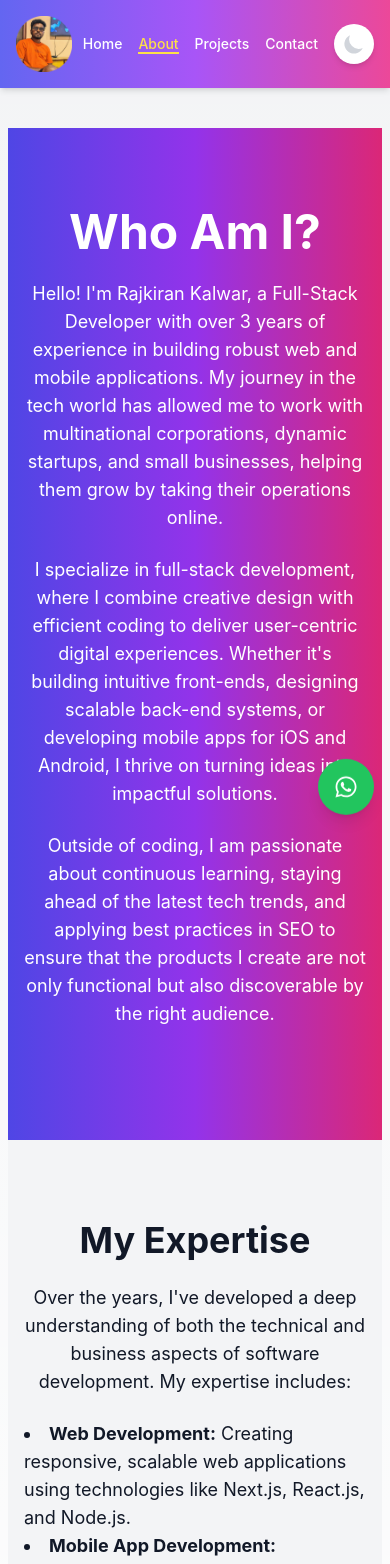
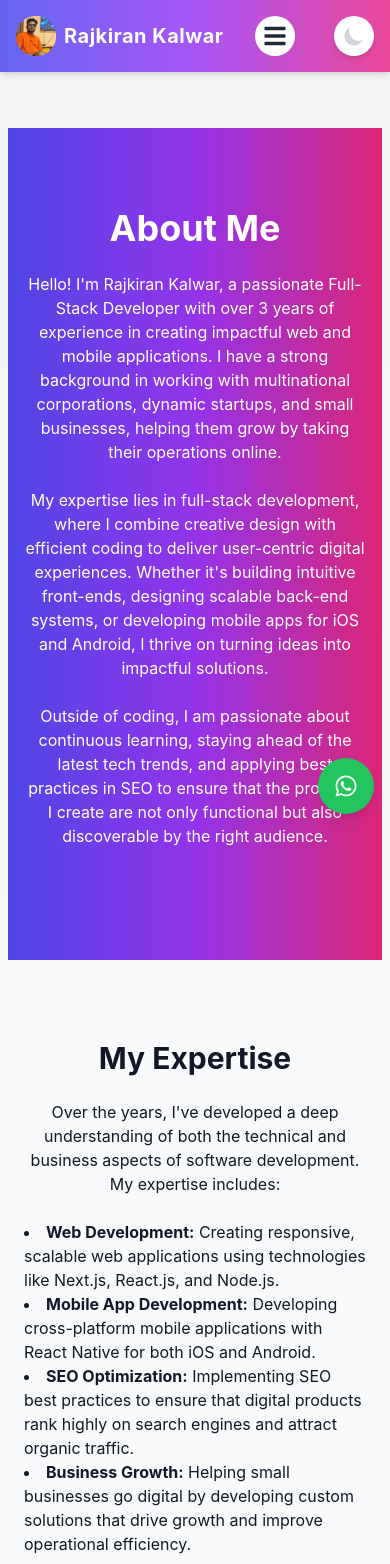
Before and after one commit to raj-bhai/my-portfolio, a Next.js app: page /about in a window 390 px wide. Shown: the top 1564 px of the page. Built offline with nearby package versions, Linux system fonts and the light colour scheme.

Commit message:
ui enhancement

```diff
--- a/app/about/page.js
+++ b/app/about/page.js
@@ -1,4 +1,6 @@
+"use client"
 import Head from "next/head";
+import { motion } from "framer-motion";
 
 export default function About() {
   return (
@@ -12,72 +14,78 @@ export default function About() {
       </Head>
       <div className="min-h-screen flex flex-col">
         {/* First Section with Gradient Background */}
-        <section className="flex-grow text-center py-20 px-4 bg-gradient-to-r from-indigo-600 via-purple-600 to-pink-600 dark:from-indigo-800 dark:via-purple-800 dark:to-pink-800 text-white">
+        <motion.section
+          className="flex-grow text-center py-20 px-4 bg-gradient-to-r from-indigo-600 via-purple-600 to-pink-600 dark:from-indigo-800 dark:via-purple-800 dark:to-pink-800 text-white"
+          initial={{ opacity: 0, y: 50 }}
+          animate={{ opacity: 1, y: 0 }}
+          transition={{ duration: 0.5 }}
+        >
           <div className="max-w-4xl mx-auto">
-            <h1 className="text-5xl font-bold mb-6">Who Am I?</h1>
-            <p className="text-lg mb-6">
-              Hello! I&apos;m Rajkiran Kalwar, a Full-Stack Developer with over
-              3 years of experience in building robust web and mobile
-              applications. My journey in the tech world has allowed me to work
-              with multinational corporations, dynamic startups, and small
-              businesses, helping them grow by taking their operations online.
+            <h1 className="text-4xl sm:text-5xl font-bold mb-6">About Me</h1>
+            <p className="text-base sm:text-lg mb-6">
+              Hello! I&apos;m Rajkiran Kalwar, a passionate Full-Stack Developer with over 3 years of experience in creating impactful web and mobile applications. I have a strong background in working with multinational corporations, dynamic startups, and small businesses, helping them grow by taking their operations online.
             </p>
-            <p className="text-lg mb-6">
-              I specialize in full-stack development, where I combine creative
-              design with efficient coding to deliver user-centric digital
-              experiences. Whether it&apos;s building intuitive front-ends,
-              designing scalable back-end systems, or developing mobile apps for
-              iOS and Android, I thrive on turning ideas into impactful
-              solutions.
+            <p className="text-base sm:text-lg mb-6">
+              My expertise lies in full-stack development, where I combine creative design with efficient coding to deliver user-centric digital experiences. Whether it&apos;s building intuitive front-ends, designing scalable back-end systems, or developing mobile apps for iOS and Android, I thrive on turning ideas into impactful solutions.
             </p>
-            <p className="text-lg mb-8">
-              Outside of coding, I am passionate about continuous learning,
-              staying ahead of the latest tech trends, and applying best
-              practices in SEO to ensure that the products I create are not only
-              functional but also discoverable by the right audience.
+            <p className="text-base sm:text-lg mb-8">
+              Outside of coding, I am passionate about continuous learning, staying ahead of the latest tech trends, and applying best practices in SEO to ensure that the products I create are not only functional but also discoverable by the right audience.
             </p>
           </div>
-        </section>
+        </motion.section>
 
         {/* Second Section with Light/Dark Theme Support */}
-        <section className="flex-grow text-center py-20 px-4 bg-gray-100 dark:bg-gray-900 text-gray-900 dark:text-gray-100">
+        <motion.section
+          className="flex-grow text-center py-20 px-4 bg-gray-50 dark:bg-gray-900 text-gray-900 dark:text-gray-100"
+          initial={{ opacity: 0, y: 50 }}
+          animate={{ opacity: 1, y: 0 }}
+          transition={{ duration: 0.5, delay: 0.2 }}
+        >
           <div className="max-w-4xl mx-auto">
-            <h2 className="text-4xl font-bold mb-6">My Expertise</h2>
-            <p className="text-lg mb-6">
-              Over the years, I&apos;ve developed a deep understanding of both
-              the technical and business aspects of software development. My
-              expertise includes:
+            <h2 className="text-3xl sm:text-4xl font-bold mb-6">My Expertise</h2>
+            <p className="text-base sm:text-lg mb-6">
+              Over the years, I&apos;ve developed a deep understanding of both the technical and business aspects of software development. My expertise includes:
             </p>
-            <ul className="list-disc list-inside text-left mx-auto mb-6 text-lg">
+            <ul className="list-disc list-inside text-left mx-auto mb-6 text-base sm:text-lg">
               <li>
-                <strong>Web Development:</strong> Creating responsive, scalable
-                web applications using technologies like Next.js, React.js, and
-                Node.js.
+                <strong>Web Development:</strong> Creating responsive, scalable web applications using technologies like Next.js, React.js, and Node.js.
               </li>
               <li>
-                <strong>Mobile App Development:</strong> Developing
-                cross-platform mobile applications with React Native for both
-                iOS and Android.
+                <strong>Mobile App Development:</strong> Developing cross-platform mobile applications with React Native for both iOS and Android.
               </li>
               <li>
-                <strong>SEO Optimization:</strong> Implementing SEO best
-                practices to ensure that digital products rank highly on search
-                engines and attract organic traffic.
+                <strong>SEO Optimization:</strong> Implementing SEO best practices to ensure that digital products rank highly on search engines and attract organic traffic.
               </li>
               <li>
-                <strong>Business Growth:</strong> Helping small businesses go
-                digital by developing custom solutions that drive growth and
-                improve operational efficiency.
+                <strong>Business Growth:</strong> Helping small businesses go digital by developing custom solutions that drive growth and improve operational efficiency.
               </li>
             </ul>
-            <p className="text-lg mb-8">
-              My goal is to deliver clean, maintainable code that solves current
-              challenges while being adaptable to future needs. I believe in the
-              power of collaboration and am committed to turning your vision
-              into a reality through innovative, scalable software solutions.
+            <p className="text-base sm:text-lg mb-8">
+              My goal is to deliver clean, maintainable code that solves current challenges while being adaptable to future needs. I believe in the power of collaboration and am committed to turning your vision into a reality through innovative, scalable software solutions.
             </p>
           </div>
-        </section>
+        </motion.section>
+
+        {/* Third Section with Visual Elements */}
+        <motion.section
+          className="flex-grow text-center py-20 px-4 bg-white dark:bg-gray-800 text-gray-900 dark:text-gray-100"
+          initial={{ opacity: 0, y: 50 }}
+          animate={{ opacity: 1, y: 0 }}
+          transition={{ duration: 0.5, delay: 0.4 }}
+        >
+          <div className="max-w-4xl mx-auto">
+            <h2 className="text-3xl sm:text-4xl font-bold mb-6">My Journey</h2>
+            <p className="text-base sm:text-lg mb-6">
+              My journey in the tech world began with a curiosity for how things work and a desire to create. Over the years, I have honed my skills through various projects and collaborations, constantly pushing the boundaries of what&apos;s possible.
+            </p>
+            <p className="text-base sm:text-lg mb-6">
+              From building my first website to developing complex applications for clients worldwide, my journey has been one of growth, learning, and innovation. I am driven by a passion for technology and a commitment to excellence in everything I do.
+            </p>
+            <p className="text-base sm:text-lg mb-8">
+              Today, I continue to explore new technologies, take on challenging projects, and collaborate with talented individuals to create solutions that make a difference. Let&apos;s connect and create something amazing together!
+            </p>
+          </div>
+        </motion.section>
       </div>
     </>
   );
--- a/components/FeaturedProjects.js
+++ b/components/FeaturedProjects.js
@@ -101,7 +101,7 @@ export default function FeaturedProjects() {
 
       {/* See All Projects Link */}
       <div className="text-center mt-8">
-        <Link href="/projects" className="text-gradient">
+        <Link href="/projects" className="px-6 py-3 bg-white text-blue-600 font-semibold rounded-full shadow-xl hover:bg-blue-200 transition duration-200 ease-in-out transform hover:scale-105">
           See All Projects
         </Link>
       </div>
--- a/components/Header.js
+++ b/components/Header.js
@@ -2,7 +2,7 @@
 
 import { useState, useEffect } from "react";
 import { SunIcon, MoonIcon } from "@heroicons/react/solid";
-import { FaUserTie } from "react-icons/fa";
+import { FaBars, FaTimes } from "react-icons/fa";
 import Link from "next/link";
 import Image from "next/image";
 import { usePathname } from "next/navigation";
@@ -15,6 +15,7 @@ export default function Header() {
     return true;
   });
 
+  const [menuOpen, setMenuOpen] = useState(false);
   const pathname = usePathname(); // Use Next.js hook to get the current path.
 
   useEffect(() => {
@@ -31,26 +32,30 @@ export default function Header() {
     setDarkMode(!darkMode);
   };
 
+  const toggleMenu = () => {
+    setMenuOpen(!menuOpen);
+  };
+
   return (
     <header className="fixed top-0 left-0 right-0 bg-gradient-to-r from-indigo-500 via-purple-500 to-pink-500 dark:from-gray-800 dark:via-gray-700 dark:to-gray-600 p-4 text-white shadow-md z-50">
       <nav className="container mx-auto flex justify-between items-center">
-        {/* Icon and branding */}
-        <div className="flex items-center space-x-2 w-14">
+        {/* Logo and branding */}
+        <div className="flex items-center space-x-2">
           <Link href="/">
             <Image
               src="/images/profile-icon.png"
               alt="Rajkiran Kalwar"
-              layout="responsive"
-              width={50}
-              height={50}
+              width={40}
+              height={40}
               priority
-              className="cursor-pointer" // Optional: Add a pointer cursor to indicate it's clickable
+              className="cursor-pointer transform transition-transform hover:scale-110"
             />
           </Link>
+          <span className="text-xl font-bold tracking-wide">Rajkiran Kalwar</span>
         </div>
 
         {/* Navigation links */}
-        <div className="flex items-center space-x-4 text-sm sm:text-lg">
+        <div className="hidden md:flex items-center space-x-4 text-sm sm:text-lg">
           <Link
             href="/"
             className={`relative font-medium transition-all ${
@@ -103,6 +108,16 @@ export default function Header() {
               <span className="absolute left-0 bottom-0 h-[2px] w-full bg-yellow-300 dark:bg-yellow-400 transform scale-x-100 transition-transform origin-left"></span>
             )}
           </Link>
+        </div>
+
+        {/* Mobile menu button */}
+        <button
+          onClick={toggleMenu}
+          className="md:hidden p-2 rounded-full bg-white dark:bg-gray-800 text-gray-800 dark:text-white"
+          aria-label="Toggle Menu"
+        >
+          {menuOpen ? <FaTimes size={24} /> : <FaBars size={24} />}
+        </button>
 
         {/* Dark mode toggle button */}
         <button
@@ -116,8 +131,57 @@ export default function Header() {
             <MoonIcon className="h-6 w-6 text-gray-300" />
           )}
         </button>
+      </nav>
+
+      {/* Mobile menu */}
+      {menuOpen && (
+        <div className="md:hidden bg-gradient-to-r from-indigo-500 via-purple-500 to-pink-500 dark:from-gray-800 dark:via-gray-700 dark:to-gray-600 p-4 text-white shadow-md">
+          <Link
+            href="/"
+            className={`block py-2 font-medium transition-all ${
+              pathname === "/"
+                ? "text-yellow-300 dark:text-yellow-400"
+                : "text-white dark:text-gray-300"
+            } hover:text-yellow-300 dark:hover:text-yellow-400`}
+            onClick={toggleMenu}
+          >
+            Home
+          </Link>
+          <Link
+            href="/about"
+            className={`block py-2 font-medium transition-all ${
+              pathname === "/about"
+                ? "text-yellow-300 dark:text-yellow-400"
+                : "text-white dark:text-gray-300"
+            } hover:text-yellow-300 dark:hover:text-yellow-400`}
+            onClick={toggleMenu}
+          >
+            About
+          </Link>
+          <Link
+            href="/projects"
+            className={`block py-2 font-medium transition-all ${
+              pathname === "/projects"
+                ? "text-yellow-300 dark:text-yellow-400"
+                : "text-white dark:text-gray-300"
+            } hover:text-yellow-300 dark:hover:text-yellow-400`}
+            onClick={toggleMenu}
+          >
+            Projects
+          </Link>
+          <Link
+            href="/contact"
+            className={`block py-2 font-medium transition-all ${
+              pathname === "/contact"
+                ? "text-yellow-300 dark:text-yellow-400"
+                : "text-white dark:text-gray-300"
+            } hover:text-yellow-300 dark:hover:text-yellow-400`}
+            onClick={toggleMenu}
+          >
+            Contact
+          </Link>
         </div>
-      </nav>
+      )}
     </header>
   );
 }
```
Lines whose indentation alone changed are shown as unchanged.
